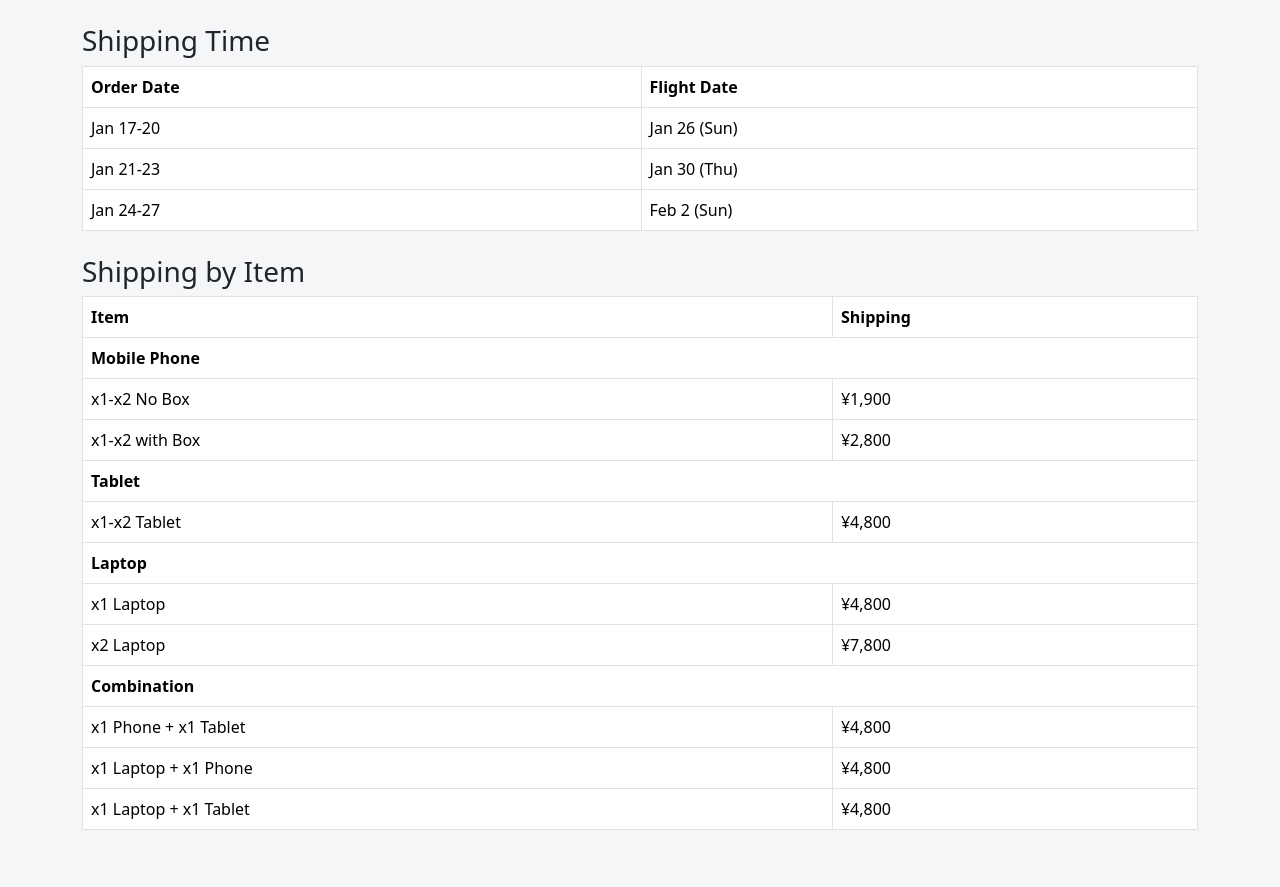
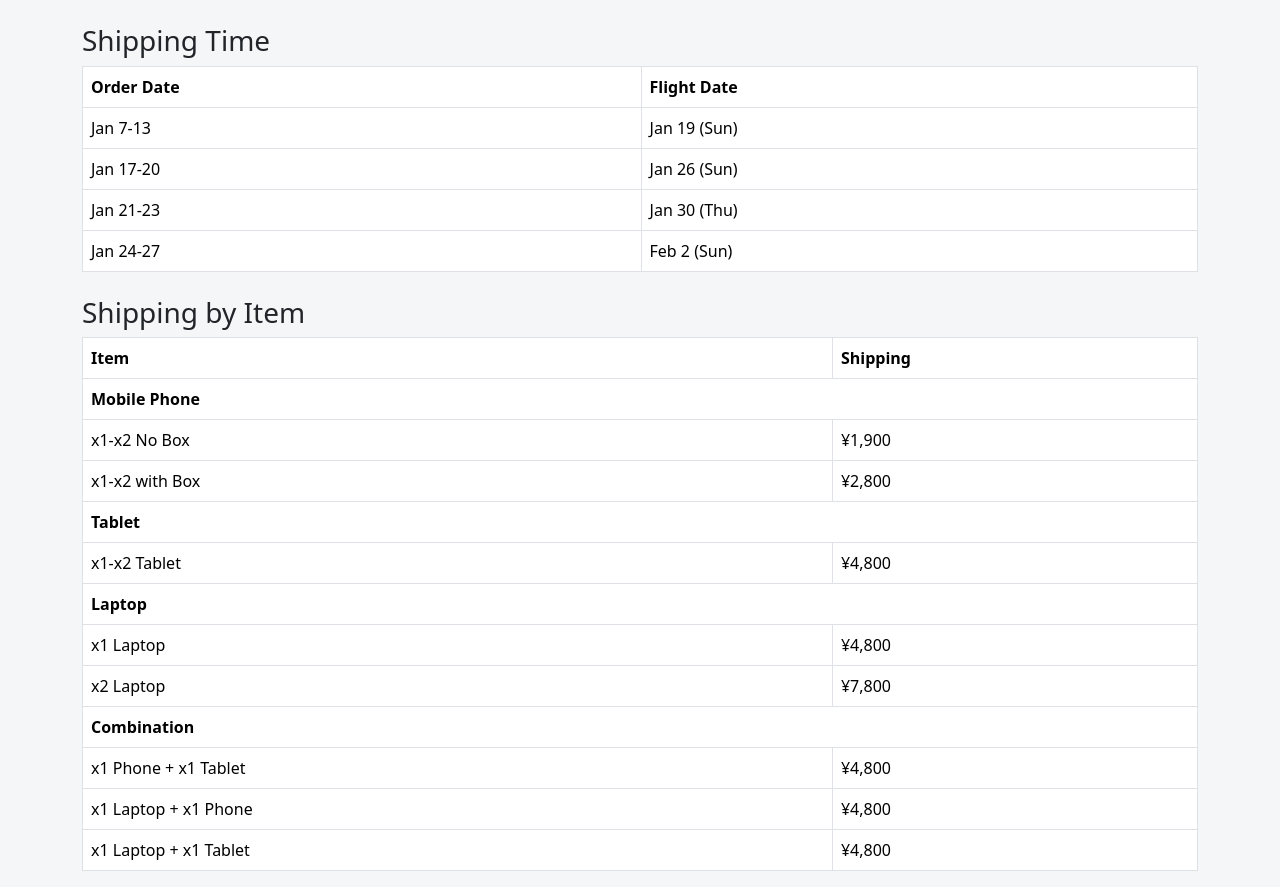
Before and after one commit to yeheyjp/express, a plain HTML site: page index.html in a window 1280 px wide. Before the commit the page ends 846 px from the top, so only its background shows below. Drawn offline with nearby package versions, Linux system fonts and the light colour scheme.

Commit message:
Update index.html

```diff
--- a/index.html
+++ b/index.html
@@ -19,6 +19,10 @@
 </tr>
 </thead>
 <tbody>
+				<tr>
+                  <td>Jan 7-13</td>
+                  <td>Jan 19 (Sun)</td>
+                </tr>
 				<tr>
                   <td>Jan 17-20</td>
                   <td>Jan 26 (Sun)</td>
```
